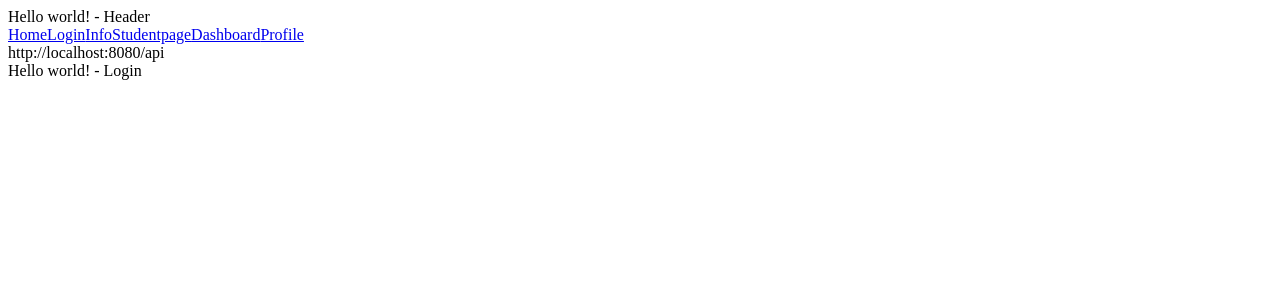
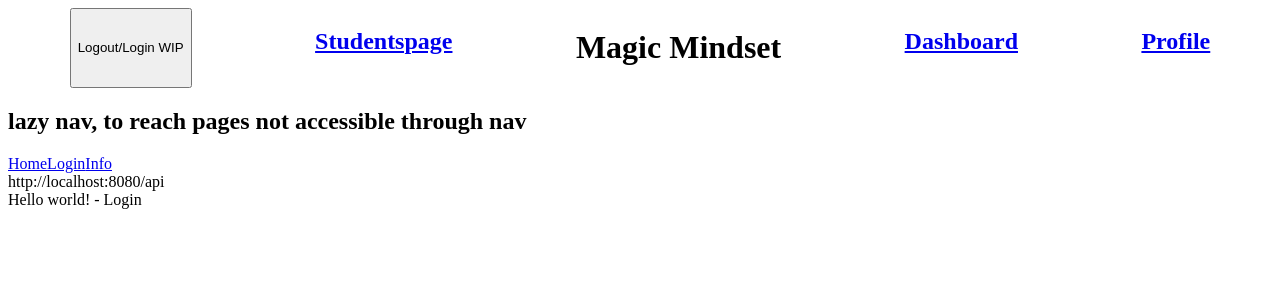
Before and after one commit to CryptForge/magic-mindset, a React (Vite) app in the folder website/: page /login in a window 1280 px wide. Shown: the top 300 px of the page. Built offline with nearby package versions, Linux system fonts and the light colour scheme.

Commit message:
Very simple navbar, kept a lazy nav in there to reach pages unreachable through nav. fixed a typo in the app.jsx, one route path was wrong.

```diff
--- a/website/src/App.jsx
+++ b/website/src/App.jsx
@@ -22,7 +22,7 @@ function App() {
           <Route path="/" element={<Home />} />
           <Route path="/dashboard" element={<Dashboard />} />
           <Route path="/profile" element={<Profile />} />
-          <Route path="/studentpage" element={<StudentsPage />} />
+          <Route path="/studentspage" element={<StudentsPage />} />
           <Route path="/info" element={<Info />} />
           <Route path="/login" element={<Login />} />
         </Routes>
--- /dev/null
+++ b/website/src/component/Header/Header.css
@@ -0,0 +1,4 @@
+.headerflex {
+  display: flex;
+  justify-content: space-around;
+}
--- a/website/src/component/Header/Header.jsx
+++ b/website/src/component/Header/Header.jsx
@@ -1,17 +1,28 @@
 import React from "react";
 import { NavLink } from "react-router-dom";
+import "./Header.css";
 
 const Header = (props) => {
   return (
     <div>
-      <>Hello world! - Header</>
+      <div className="headerflex">
+        <button>Logout/Login WIP</button>
+        <h2>
+          <NavLink to="/studentspage">Studentspage</NavLink>
+        </h2>
+        <h1>Magic Mindset</h1>
+        <h2>
+          <NavLink to="/dashboard">Dashboard</NavLink>
+        </h2>
+        <h2>
+          <NavLink to="/profile">Profile</NavLink>
+        </h2>
+      </div>
       <div>
+        <h2>lazy nav, to reach pages not accessible through nav</h2>
         <NavLink to="/">Home</NavLink>
         <NavLink to="/login">Login</NavLink>
         <NavLink to="/info">Info</NavLink>
-        <NavLink to="/studentpage">Studentpage</NavLink>
-        <NavLink to="/dashboard">Dashboard</NavLink>
-        <NavLink to="profile">Profile</NavLink>
       </div>
     </div>
   );
```
